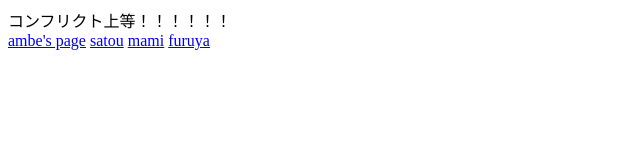
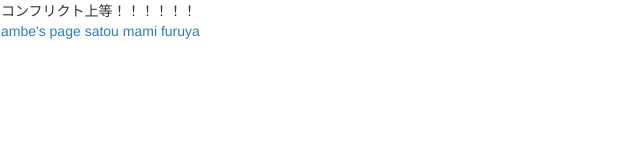
Before and after one commit to mamepika/team_project, a plain HTML site: page index.html in a window 1280 px wide. Shown: the whole page, without its empty margins (0-640 px from the left). Drawn offline with nearby package versions, Linux system fonts and the light colour scheme.

Commit message:
add bootstarp

```diff
--- a/index.html
+++ b/index.html
@@ -1,11 +1,13 @@
 <html>
   <head>
-  </head>
-
+	  <link rel="stylesheet" href="https://stackpath.bootstrapcdn.com/bootstrap/3.4.1/css/bootstrap.min.css" integrity="sha384-HSMxcRTRxnN+Bdg0JdbxYKrThecOKuH5zCYotlSAcp1+c8xmyTe9GYg1l9a69psu" crossorigin="anonymous">
+  <head>
+  <title> コラボレイティブ開発 課題
+  </title>
 
   <body>
-		コンフリクト上等！！！！！！
-    <header></header>
+	  <nav class="navbar navbar-expand-sm navbar-dark bg-dark mt-3 mb-3">
+		  コンフリクト上等！！！！！！
 
     <article>
       <a href="./youknowcast.html">ambe's page</a>
```
